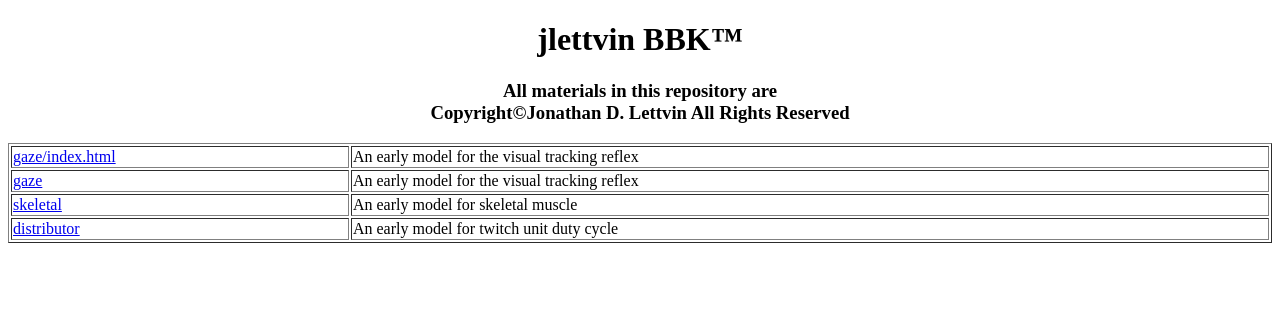
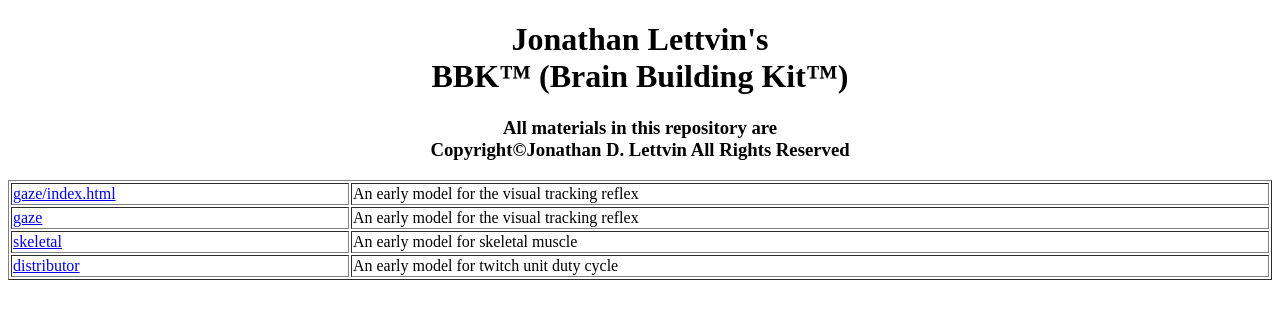
Before and after one commit to jlettvin/jlettvin.github.io, a plain HTML site: page index.html in a window 1280 px wide. Drawn offline with Linux system fonts and the light colour scheme.

Commit message:
Added JYL and improved index

```diff
--- a/index.html
+++ b/index.html
@@ -4,7 +4,11 @@
 	<head>
 	</head>
 	<body>
-		<H1 align="center">jlettvin BBK&trade;</H1>
+		<H1 align="center">
+			Jonathan Lettvin's<br>
+			BBK&trade;
+			(Brain Building Kit&trade;)
+		</H1>
 		<H3 align="center">
 			All materials in this repository are<br/>
 			Copyright&copy;Jonathan D. Lettvin
```
